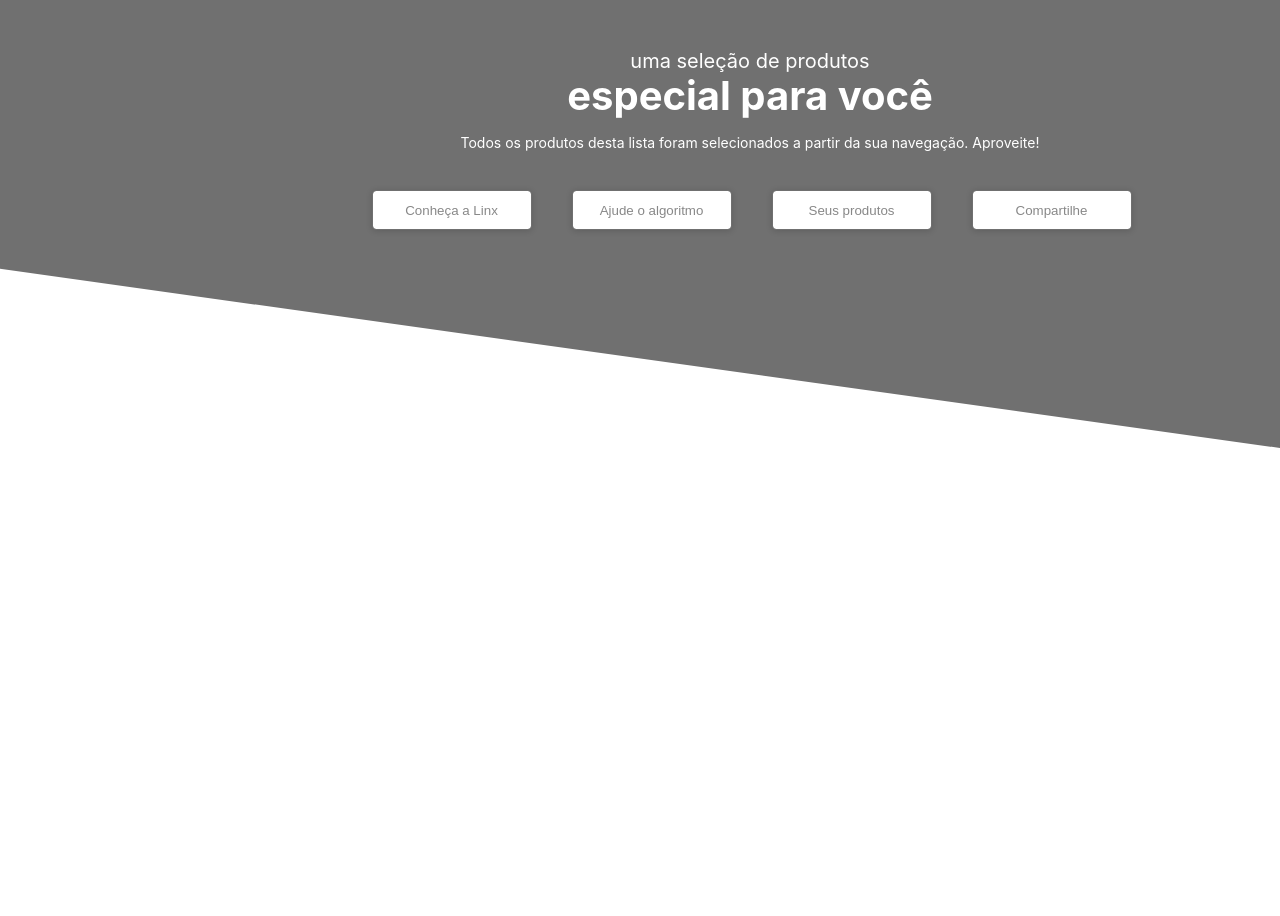
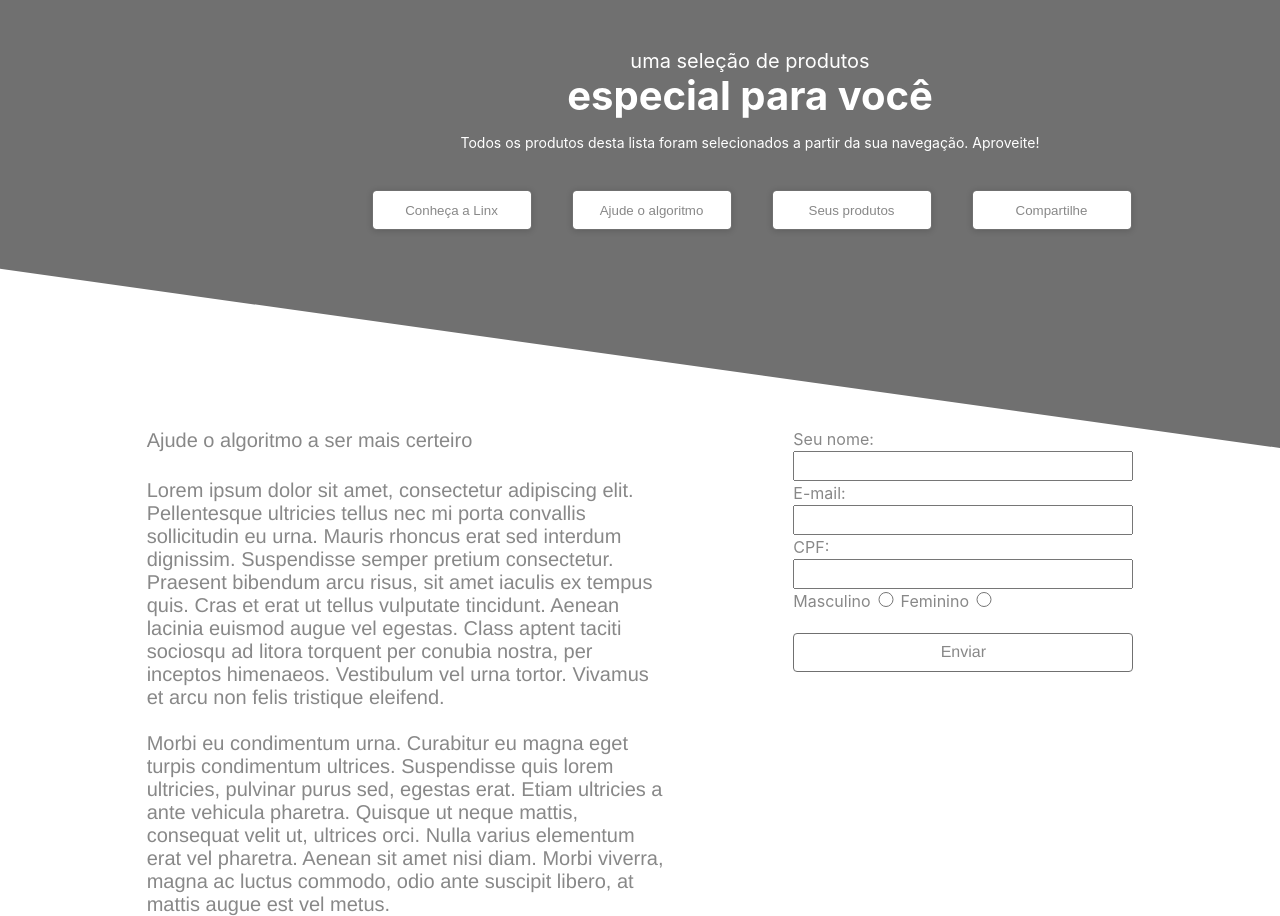
Before and after one commit to BarbaraGuimaraes21/sprint-m5, a React (Vite) app in the folder sprint-m5/: page / in a window 1280 px wide. Shown: the top 916 px of the page. Before the commit the page ends 800 px from the top, so only its background shows below. Built offline with nearby package versions, Linux system fonts and the light colour scheme.

Commit message:
criado e estilizado componente form, feito import no arquivo app.jsx

```diff
--- a/sprint-m5/src/App.jsx
+++ b/sprint-m5/src/App.jsx
@@ -1,4 +1,5 @@
 import './App.css'
+import Form from './component/Form/form'
 import Header from './component/Header/Header'
 
 function App() {
@@ -6,6 +7,7 @@ function App() {
   return (
     <div>
       <Header/>
+      <Form/>
     </div>
   )
 }
--- /dev/null
+++ b/sprint-m5/src/component/Form/Form.jsx
@@ -0,0 +1,38 @@
+import React from 'react'
+import Label from '../Label/Label'
+import S from './Form.module.css'
+
+const Form = () => {
+    return (
+        <div className={S.div1}>
+            <div className={S.divdescription}>
+                <h2 className={S.textoh2}>Ajude o algoritmo a ser mais certeiro</h2>
+                <p className={S.textop}>
+                    Lorem ipsum dolor sit amet, consectetur adipiscing elit. Pellentesque ultricies tellus nec mi porta convallis sollicitudin eu urna. Mauris rhoncus erat sed interdum dignissim. Suspendisse semper pretium consectetur. Praesent bibendum arcu risus, sit amet iaculis ex tempus quis. Cras et erat ut tellus vulputate tincidunt. Aenean lacinia euismod augue vel egestas. Class aptent taciti sociosqu ad litora torquent per conubia nostra, per inceptos himenaeos. Vestibulum vel urna tortor. Vivamus et arcu non felis tristique eleifend.
+                    <br />
+                    <br />
+                    Morbi eu condimentum urna. Curabitur eu magna eget turpis condimentum ultrices. Suspendisse quis lorem ultricies, pulvinar purus sed, egestas erat. Etiam ultricies a ante vehicula pharetra. Quisque ut neque mattis, consequat velit ut, ultrices orci. Nulla varius elementum erat vel pharetra. Aenean sit amet nisi diam. Morbi viverra, magna ac luctus commodo, odio ante suscipit libero, at mattis augue est vel metus.
+                </p>
+            </div>
+            <div>
+                <form>
+                    <Label texto="Seu nome:" />
+                    <input className={S.input} type="text" />
+                    <Label texto="E-mail:" />
+                    <input className={S.input} type="email" />
+                    <Label texto="CPF:" />
+                    <input className={S.input} type="text" />
+                    <div>
+                        <Label className={S.textoradio} texto="Masculino" />
+                        <input className={S.radio} type="radio" />
+                        <Label className={S.textoradio} texto="Feminino" />
+                        <input className={S.radio} type="radio" />
+                    </div>
+                    <button className={S.btnform}>Enviar</button>
+                </form>
+            </div>
+        </div>
+    )
+}
+
+export default Form
--- /dev/null
+++ b/sprint-m5/src/component/Form/Form.module.css
@@ -0,0 +1,83 @@
+form {
+    color: #888888;
+    display: flex;
+    text-align: left;
+    flex-direction: column;
+    justify-content: space-around;
+    border-radius: 7px solid;
+}
+
+.div1 {
+    display: flex;
+    align-items: center;
+    justify-content: space-evenly;
+    flex-direction: row;
+    height: 300px;
+}
+
+.divdescription {
+    display: flex;
+    flex-direction: column;
+    margin-top: -90px;
+    width: 500px;
+}
+
+.textoh2 {
+    font: normal 20px Helvetica;
+    letter-spacing: 0px;
+    color: #888888;
+    opacity: 1;
+    top: 420px;
+    left: 290px;
+    width: 332px;
+    height: 50px;
+    text-align: left;
+}
+
+.textop {
+    top: 473px;
+    left: 290px;
+    width: 520px;
+    height: 100px;
+    text-align: left;
+    font: normal 12px Helvetica;
+    font-size: 20px;
+    letter-spacing: 0px;
+    color: #888888;
+    opacity: 1;
+}
+
+.input {
+    top: 583px;
+    left: 870px;
+    width: 340px;
+    height: 30px;
+}
+
+.radio {
+    width: 30px;
+    height: 15px;
+    border: 1px solid #707070;
+}
+
+.textoradio {
+    text-align: left;
+    font: normal 12px Helvetica;
+    letter-spacing: 0px;
+    color: #888888;
+    opacity: 1;
+}
+
+.btnform {
+    background: #FFFFFF 0% 0% no-repeat padding-box;
+    border: 1px solid #707070;
+    color: #888888;
+    border-radius: 4px;
+    opacity: 1;
+    font: normal 16px Helvetica;
+    margin-top: 20px;
+    top: 670px;
+    left: 870px;
+    width: 340px;
+    height: 39px;
+}
```
